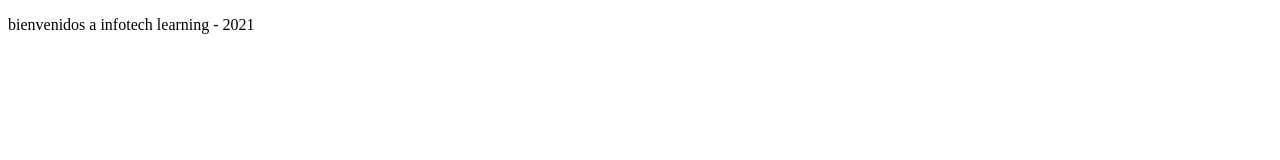
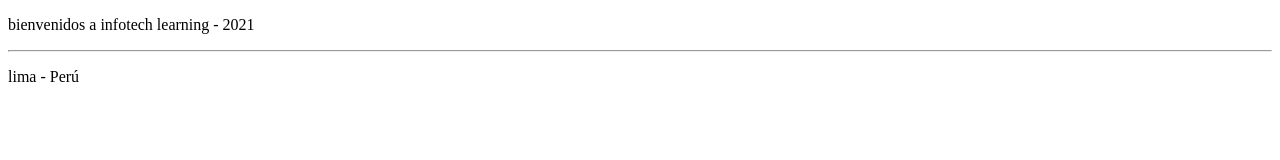
Before and after one commit to JeremyAngulo/JeremyAngulo.github.io, a plain HTML site: page index.html in a window 1280 px wide. Drawn offline with Linux system fonts and the light colour scheme.

Commit message:
Version 1

```diff
--- a/index.html
+++ b/index.html
@@ -8,5 +8,7 @@
 </head>
 <body>
     <p>bienvenidos a infotech learning - 2021</p>
+    <hr>
+    <p>lima - Perú</p>
 </body>
 </html>
```
